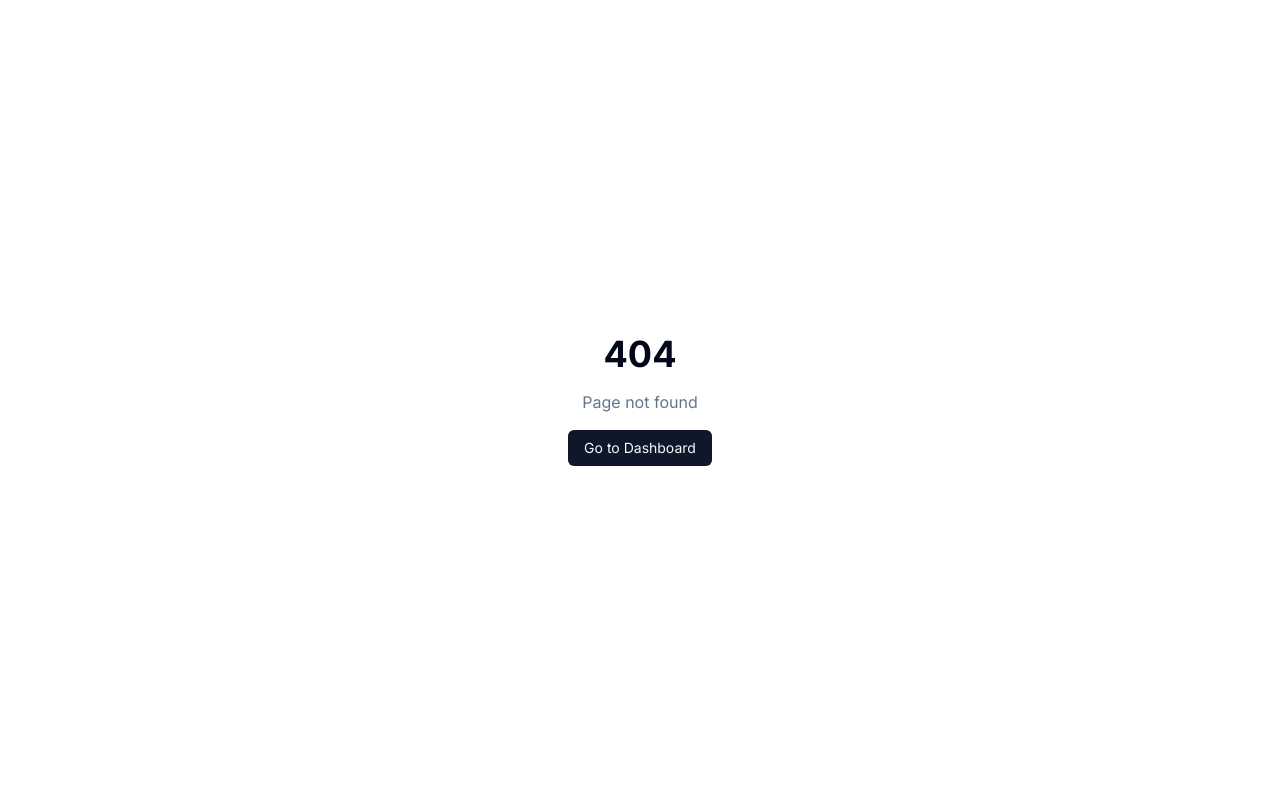
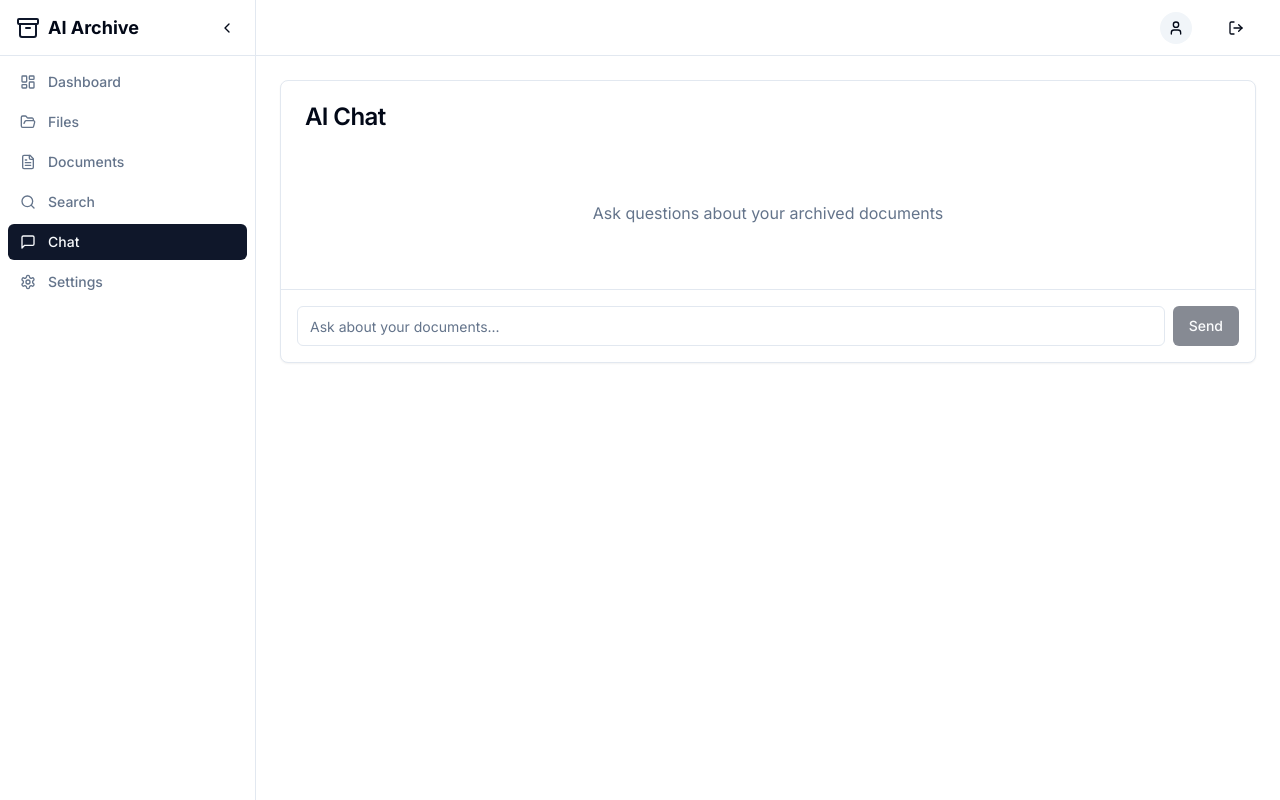
Before and after one commit to dev-taherm/ai-archive-platform, a Next.js app in the folder frontend/: page /chat in a window 1280 px wide. Before the commit this address had no page. Built offline with nearby package versions, Linux system fonts and the light colour scheme.

Commit message:
feat: add chat/AI interface page with session management

```diff
--- /dev/null
+++ b/frontend/src/app/(dashboard)/chat/page.tsx
@@ -0,0 +1,9 @@
+import ChatInterface from "@/components/features/chat/chat-interface";
+
+export default function ChatPage() {
+  return (
+    <div className="h-full">
+      <ChatInterface />
+    </div>
+  );
+}
--- /dev/null
+++ b/frontend/src/components/features/chat/chat-interface.tsx
@@ -0,0 +1,119 @@
+"use client";
+
+import { useState, useRef, useEffect } from "react";
+import { Button } from "@/components/ui/button";
+import { Input } from "@/components/ui/input";
+import { Card, CardContent, CardHeader, CardTitle } from "@/components/ui/card";
+import api from "@/lib/api";
+import MessageBubble from "./message-bubble";
+
+interface Message {
+  id: string;
+  role: "user" | "assistant";
+  content: string;
+  sources?: Array<{ document_id: string; title: string; snippet: string }>;
+}
+
+export default function ChatInterface() {
+  const [messages, setMessages] = useState<Message[]>([]);
+  const [input, setInput] = useState("");
+  const [loading, setLoading] = useState(false);
+  const [sessionId, setSessionId] = useState<string | null>(null);
+  const messagesEndRef = useRef<HTMLDivElement>(null);
+
+  useEffect(() => {
+    messagesEndRef.current?.scrollIntoView({ behavior: "smooth" });
+  }, [messages]);
+
+  const sendMessage = async () => {
+    if (!input.trim() || loading) return;
+
+    const userMessage: Message = {
+      id: crypto.randomUUID(),
+      role: "user",
+      content: input,
+    };
+    setMessages((prev) => [...prev, userMessage]);
+    const currentInput = input;
+    setInput("");
+    setLoading(true);
+
+    try {
+      let sid = sessionId;
+      if (!sid) {
+        const sessionRes = await api.post("/chat/sessions", {
+          title: currentInput.slice(0, 100),
+        });
+        sid = sessionRes.data.id;
+        setSessionId(sid);
+      }
+
+      const res = await api.post(`/chat/sessions/${sid}/messages`, {
+        message: currentInput,
+      });
+      const assistantMessage: Message = {
+        id: res.data.message?.id || crypto.randomUUID(),
+        role: "assistant",
+        content: res.data.message?.content || res.data.assistant_message || "No response",
+        sources: res.data.message?.sources,
+      };
+      setMessages((prev) => [...prev, assistantMessage]);
+    } catch {
+      setMessages((prev) => [
+        ...prev,
+        {
+          id: crypto.randomUUID(),
+          role: "assistant",
+          content: "Failed to get response. Please try again.",
+        },
+      ]);
+    } finally {
+      setLoading(false);
+    }
+  };
+
+  return (
+    <Card className="h-full flex flex-col">
+      <CardHeader>
+        <CardTitle>AI Chat</CardTitle>
+      </CardHeader>
+      <CardContent className="flex-1 overflow-auto p-4 space-y-4 min-h-0">
+        {messages.length === 0 && (
+          <div className="text-center text-muted-foreground py-8">
+            Ask questions about your archived documents
+          </div>
+        )}
+        {messages.map((msg) => (
+          <MessageBubble key={msg.id} message={msg} />
+        ))}
+        {loading && (
+          <div className="flex justify-start">
+            <div className="bg-muted rounded-lg px-4 py-2 text-sm">
+              Thinking...
+            </div>
+          </div>
+        )}
+        <div ref={messagesEndRef} />
+      </CardContent>
+      <div className="p-4 border-t">
+        <form
+          onSubmit={(e) => {
+            e.preventDefault();
+            sendMessage();
+          }}
+          className="flex gap-2"
+        >
+          <Input
+            value={input}
+            onChange={(e) => setInput(e.target.value)}
+            placeholder="Ask about your documents..."
+            disabled={loading}
+          />
+          <Button type="submit" disabled={loading || !input.trim()}>
+            Send
+          </Button>
+        </form>
+      </div>
+    </Card>
+  );
+}
--- /dev/null
+++ b/frontend/src/components/features/chat/message-bubble.tsx
@@ -0,0 +1,41 @@
+"use client";
+
+import { Card } from "@/components/ui/card";
+import { Badge } from "@/components/ui/badge";
+
+interface Message {
+  id: string;
+  role: "user" | "assistant";
+  content: string;
+  sources?: Array<{ document_id: string; title: string; snippet: string }>;
+}
+
+export default function MessageBubble({ message }: { message: Message }) {
+  const isUser = message.role === "user";
+
+  return (
+    <div className={`flex ${isUser ? "justify-end" : "justify-start"}`}>
+      <Card
+        className={`max-w-[80%] p-3 ${
+          isUser
+            ? "bg-primary text-primary-foreground"
+            : "bg-muted"
+        }`}
+      >
+        <p className="whitespace-pre-wrap text-sm">{message.content}</p>
+        {message.sources && message.sources.length > 0 && (
+          <div className="mt-2 pt-2 border-t border-border/50">
+            <p className="text-xs font-medium mb-1">Sources:</p>
+            <div className="flex flex-wrap gap-1">
+              {message.sources.map((src, i) => (
+                <Badge key={i} variant="outline" className="text-xs">
+                  {src.title || "Document"}
+                </Badge>
+              ))}
+            </div>
+          </div>
+        )}
+      </Card>
+    </div>
+  );
+}
--- a/frontend/src/components/ui/sidebar.tsx
+++ b/frontend/src/components/ui/sidebar.tsx
@@ -10,6 +10,7 @@ import {
   Settings,
   Archive,
   ChevronLeft,
+  MessageSquare,
 } from "lucide-react";
 import { cn } from "@/lib/utils";
 import { useUIStore } from "@/stores/ui-store";
@@ -34,6 +35,11 @@ const navItems = [
     label: "Search",
     href: "/search",
     icon: Search,
+  },
+  {
+    label: "Chat",
+    href: "/chat",
+    icon: MessageSquare,
   },
   {
     label: "Settings",
```
